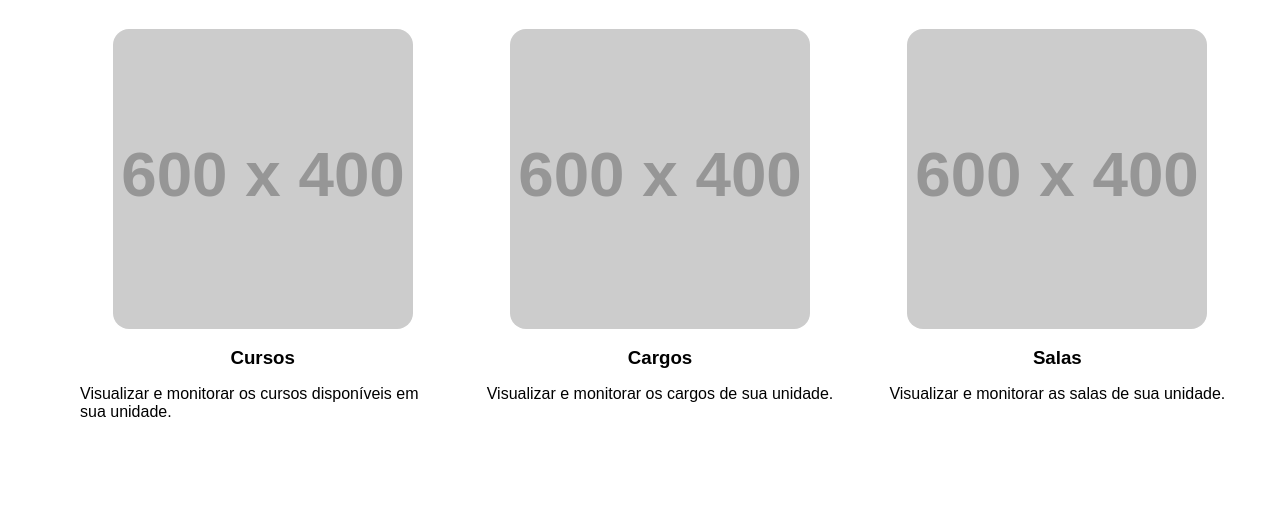
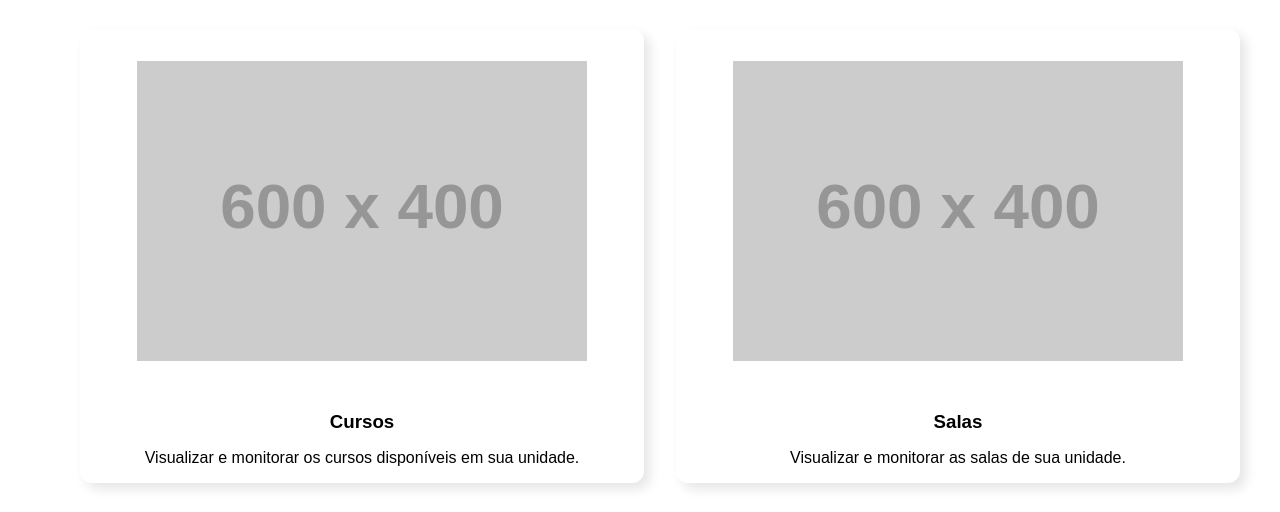
Before and after one commit to GuGraciano/auto-spreadsheets-website, a plain HTML site: page home.html in a window 1280 px wide. Shown: the part 235-747 px from the top of the page. Drawn offline with Linux system fonts and the light colour scheme; placeholder pictures from the web are drawn by us.

Commit message:
changing main page

```diff
--- a/home.html
+++ b/home.html
@@ -20,7 +20,7 @@
         </ul>
     </div>
     <nav class="navbar">
-        <a href="#" class="logo">
+        <a href="index.html" class="logo">
             <img src="src/img/SENAI_logo.png" alt="Logo">
         </a>
 
@@ -42,21 +42,26 @@
         <h2 style="color: black; margin-bottom: 4px !important;">Seja bem-vindo à sua conta.</h2>
         <p style="text-align: center; margin-top: 4px !important; margin-bottom: 32px !important;">Por favor, selecione o que deseja visualizar.</p>
 
-        <ul style="display: grid; grid-template-columns: repeat(3, 1fr); list-style: none; gap: 32px; max-width: 100vw;">
-            <li style="display: flex; flex-direction: column; align-items: center;">
-                <img src="https://placehold.co/600x400/EEE/31343C" alt="" style="width: 300px; height: 300px; object-fit: cover; border-radius: 16px;">
+        <ul style="display: grid; grid-template-columns: repeat(2, 1fr); list-style: none; gap: 32px; max-width: 100vw;">
+            <li style="display: flex; flex-direction: column; align-items: center; box-shadow: rgba(0, 0, 0, 0.1) 6px 6px 12px; border-radius: 12px;">
+                <img src="https://placehold.co/600x400/EEE/31343C" alt="" style="width: auto; height: 300px; object-fit: cover; border-radius: 16px; padding: 32px 0;">
                 <h3 style="margin-bottom: 8px !important;">Cursos</h3>
                 <p style="margin-top: 8px !important;">Visualizar e monitorar os cursos disponíveis em sua unidade.</p>
             </li>
-            <li style="display: flex; flex-direction: column; align-items: center;">
-                <img src="https://placehold.co/600x400/EEE/31343C" alt="" style="width: 300px; height: 300px; object-fit: cover; border-radius: 16px;">
-                <h3 style="margin-bottom: 8px !important;">Cargos</h3>
+            <li style="display: flex; flex-direction: column; align-items: center; box-shadow: rgba(0, 0, 0, 0.1) 6px 6px 12px; border-radius: 12px;">
+                <img src="https://placehold.co/600x400/EEE/31343C" alt="" style="width: auto; height: 300px; object-fit: cover; border-radius: 16px; padding: 32px 0;">
+                <h3 style="margin-bottom: 8px !important;">Salas</h3>
+                <p style="margin-top: 8px !important;">Visualizar e monitorar as salas de sua unidade.</p>
+            </li>
+            <li style="display: flex; flex-direction: column; align-items: center; box-shadow: rgba(0, 0, 0, 0.1) 6px 6px 12px; border-radius: 12px;">
+                <img src="https://placehold.co/600x400/EEE/31343C" alt="" style="width: auto; height: 300px; object-fit: cover; border-radius: 16px; padding: 32px 0;">
+                <h3 style="margin-bottom: 8px !important;">Alunos</h3>
                 <p style="margin-top: 8px !important;">Visualizar e monitorar os cargos de sua unidade.</p>
             </li>
-            <li style="display: flex; flex-direction: column; align-items: center;">
-                <img src="https://placehold.co/600x400/EEE/31343C" alt="" style="width: 300px; height: 300px; object-fit: cover; border-radius: 16px;">
-                <h3 style="margin-bottom: 8px !important;">Salas</h3>
-                <p style="margin-top: 8px !important;">Visualizar e monitorar as salas de sua unidade.</p>
+            <li style="display: flex; flex-direction: column; align-items: center; box-shadow: rgba(0, 0, 0, 0.1) 6px 6px 12px; border-radius: 12px;">
+                <img src="https://placehold.co/600x400/EEE/31343C" alt="" style="width: auto; height: 300px; object-fit: cover; border-radius: 16px; padding: 32px 0;">
+                <h3 style="margin-bottom: 8px !important;">Professores</h3>
+                <p style="margin-top: 8px !important;">Visualizar e monitorar os cargos de sua unidade.</p>
             </li>
         </ul>
     </div>
```
